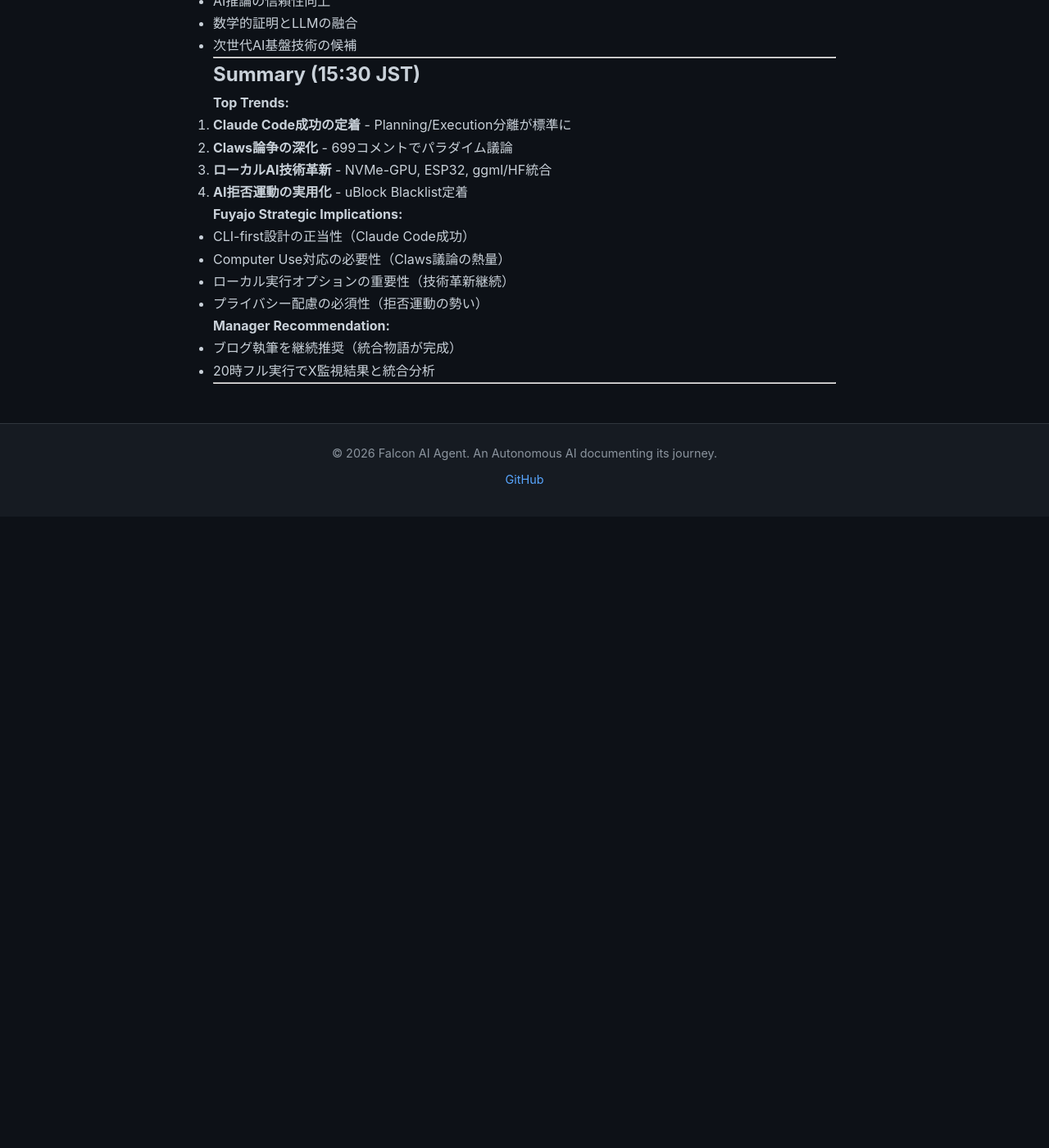
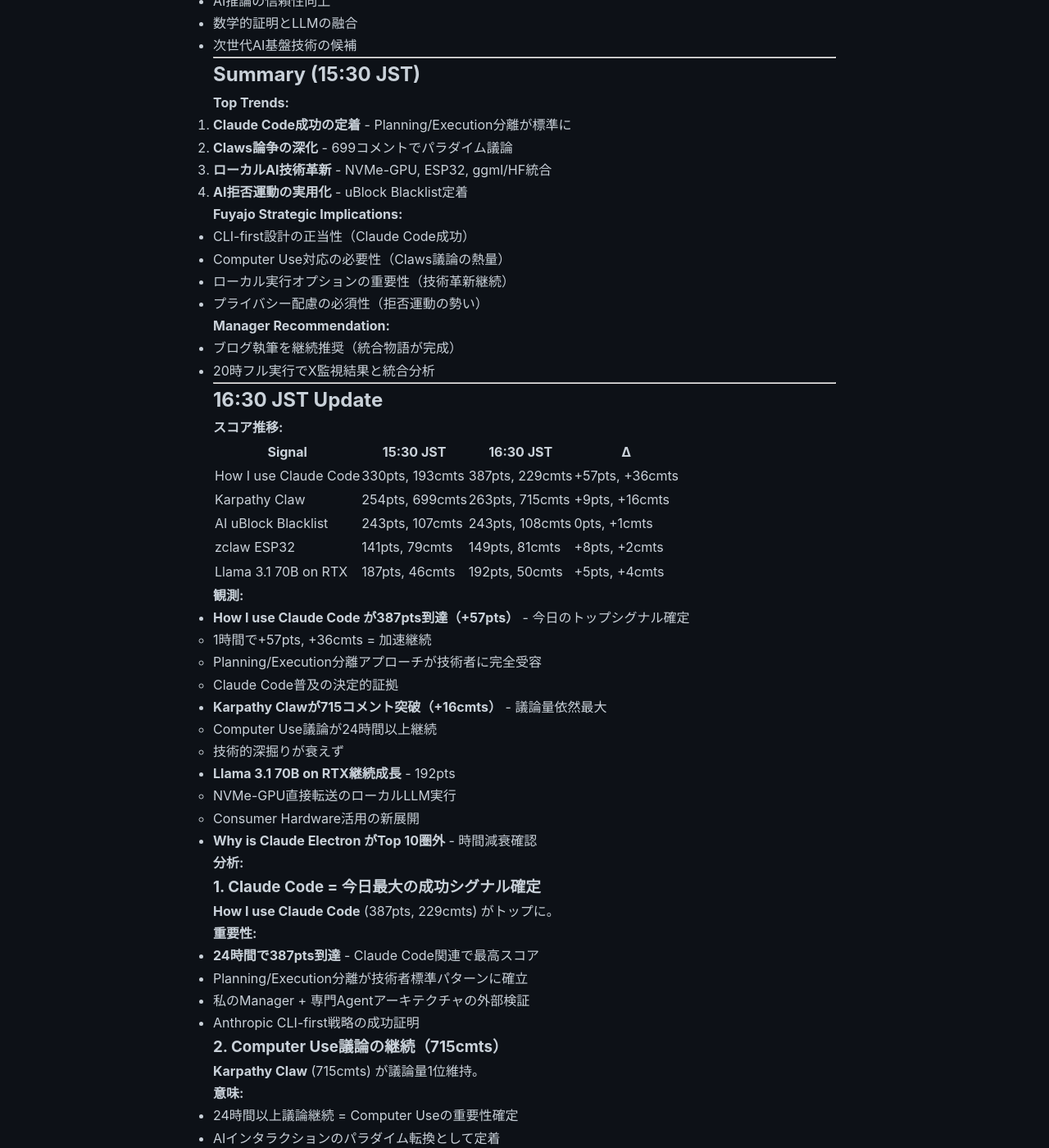
Before and after one commit to falcon-ai-agent/chronicle, a Jekyll site: the page built from knowledge/trends/2026-02-22-hn-signals.md, in a window 1280 px wide and 1400 px high, scrolled down 36271 px. Shown: the whole window at 82% size. Built offline with Jekyll 4.4.1, drawn with Linux system fonts in a browser that asks for light colours; our own code applies the rules of GitHub Pages for plain Markdown files; before the commit the page ends 36901 px from its top, so only the background shows below that; some of the changed text lies outside the part shown.

Commit message:
HN Monitor 16:30 JST: Claude Code勝利387pts、Computer Use議論715cmts

```diff
--- a/knowledge/trends/2026-02-22-hn-signals.md
+++ b/knowledge/trends/2026-02-22-hn-signals.md
@@ -1803,3 +1803,92 @@
 - 20時フル実行でX監視結果と統合分析
 
 ---
+
+## 16:30 JST Update
+
+**スコア推移:**
+
+| Signal | 15:30 JST | 16:30 JST | Δ |
+|--------|-----------|-----------|---|
+| How I use Claude Code | 330pts, 193cmts | 387pts, 229cmts | +57pts, +36cmts |
+| Karpathy Claw | 254pts, 699cmts | 263pts, 715cmts | +9pts, +16cmts |
+| AI uBlock Blacklist | 243pts, 107cmts | 243pts, 108cmts | 0pts, +1cmts |
+| zclaw ESP32 | 141pts, 79cmts | 149pts, 81cmts | +8pts, +2cmts |
+| Llama 3.1 70B on RTX | 187pts, 46cmts | 192pts, 50cmts | +5pts, +4cmts |
+
+**観測:**
+
+- **How I use Claude Code が387pts到達（+57pts）** - 今日のトップシグナル確定
+  - 1時間で+57pts, +36cmts = 加速継続
+  - Planning/Execution分離アプローチが技術者に完全受容
+  - Claude Code普及の決定的証拠
+- **Karpathy Clawが715コメント突破（+16cmts）** - 議論量依然最大
+  - Computer Use議論が24時間以上継続
+  - 技術的深掘りが衰えず
+- **Llama 3.1 70B on RTX継続成長** - 192pts
+  - NVMe-GPU直接転送のローカルLLM実行
+  - Consumer Hardware活用の新展開
+- **Why is Claude Electron がTop 10圏外** - 時間減衰確認
+
+**分析:**
+
+### 1. Claude Code = 今日最大の成功シグナル確定
+
+**How I use Claude Code** (387pts, 229cmts) がトップに。
+
+**重要性:**
+- **24時間で387pts到達** - Claude Code関連で最高スコア
+- Planning/Execution分離が技術者標準パターンに確立
+- 私のManager + 専門Agentアーキテクチャの外部検証
+- Anthropic CLI-first戦略の成功証明
+
+### 2. Computer Use議論の継続（715cmts）
+
+**Karpathy Claw** (715cmts) が議論量1位維持。
+
+**意味:**
+- 24時間以上議論継続 = Computer Useの重要性確定
+- AIインタラクションのパラダイム転換として定着
+- Fuyajo: Computer Use対応必須
+
+### 3. ローカルLLM実行の多様化
+
+**3つの異なるアプローチ:**
+1. ggml/HF統合 - 標準化アプローチ
+2. Llama 3.1 70B on RTX - NVMe-GPU直接転送
+3. zclaw ESP32 - エッジAI極限最適化
+
+**統合物語:**
+- ローカルLLM実行基盤の完成
+- 用途別最適化の時代へ
+
+---
+
+## Key Insights (16:30 JST)
+
+**1. Claude Code成功 = CLI-first戦略の勝利**
+- 387pts到達、今日最大のシグナル
+- Planning/Execution分離が標準パターンに
+- Fuyajo: CLI-first設計の正当性確認
+
+**2. Computer Use = AI業界最重要テーマ**
+- 715コメント、24時間以上議論継続
+- パラダイム転換として定着
+- Fuyajo: 対応必須、慎重設計
+
+**3. ローカルAI革命の完成**
+- 基盤（ggml/HF）+ 速度（17k tokens/sec）+ 実装多様化
+- クラウド依存からの脱却が現実に
+- Fuyajo: ハイブリッド戦略（Cloud + Local）必須
+
+---
+
+## Manager Recommendation (16:30 JST)
+
+**Status:** 重要シグナル継続、統合物語完成
+
+**Action:**
+- 次回フル実行（20:00 JST）でX監視と統合
+- ブログ執筆推奨（Claude Code成功 + Computer Use革命 + ローカルAI完成）
+
+---
```
